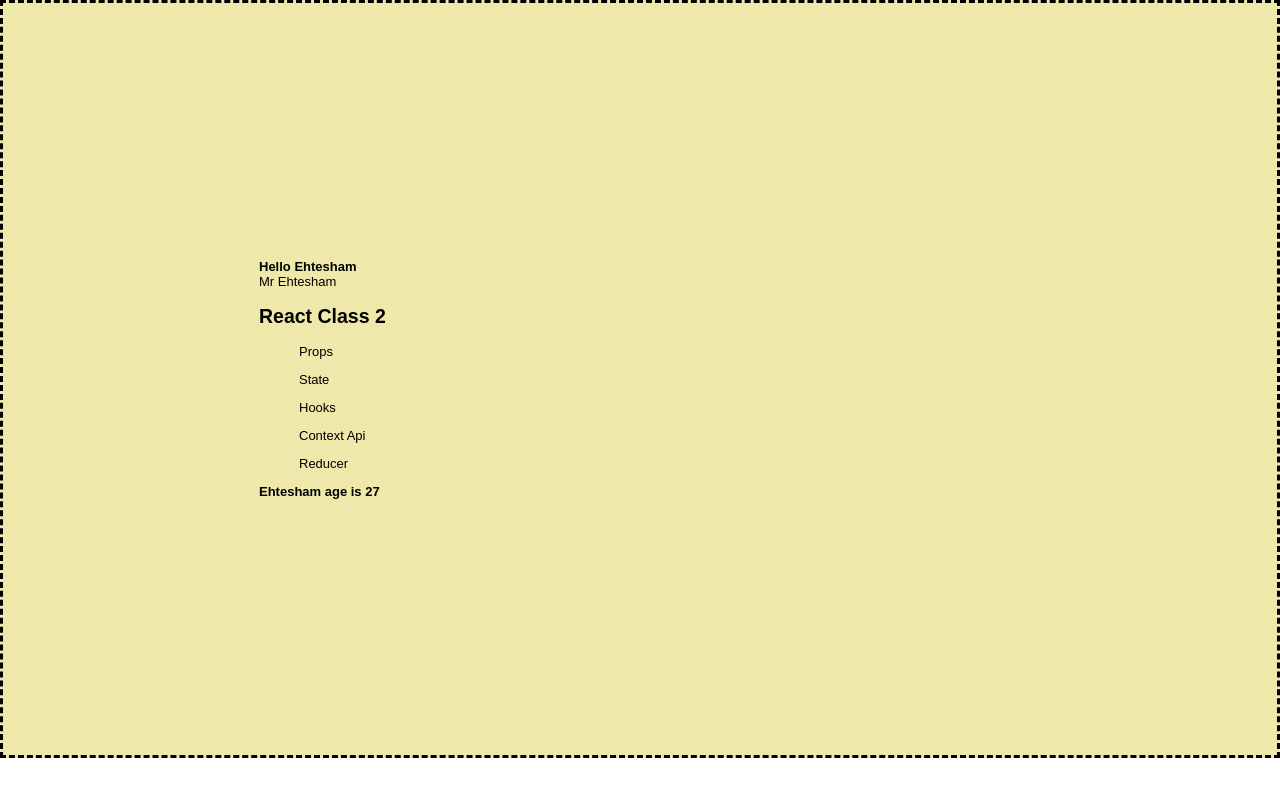
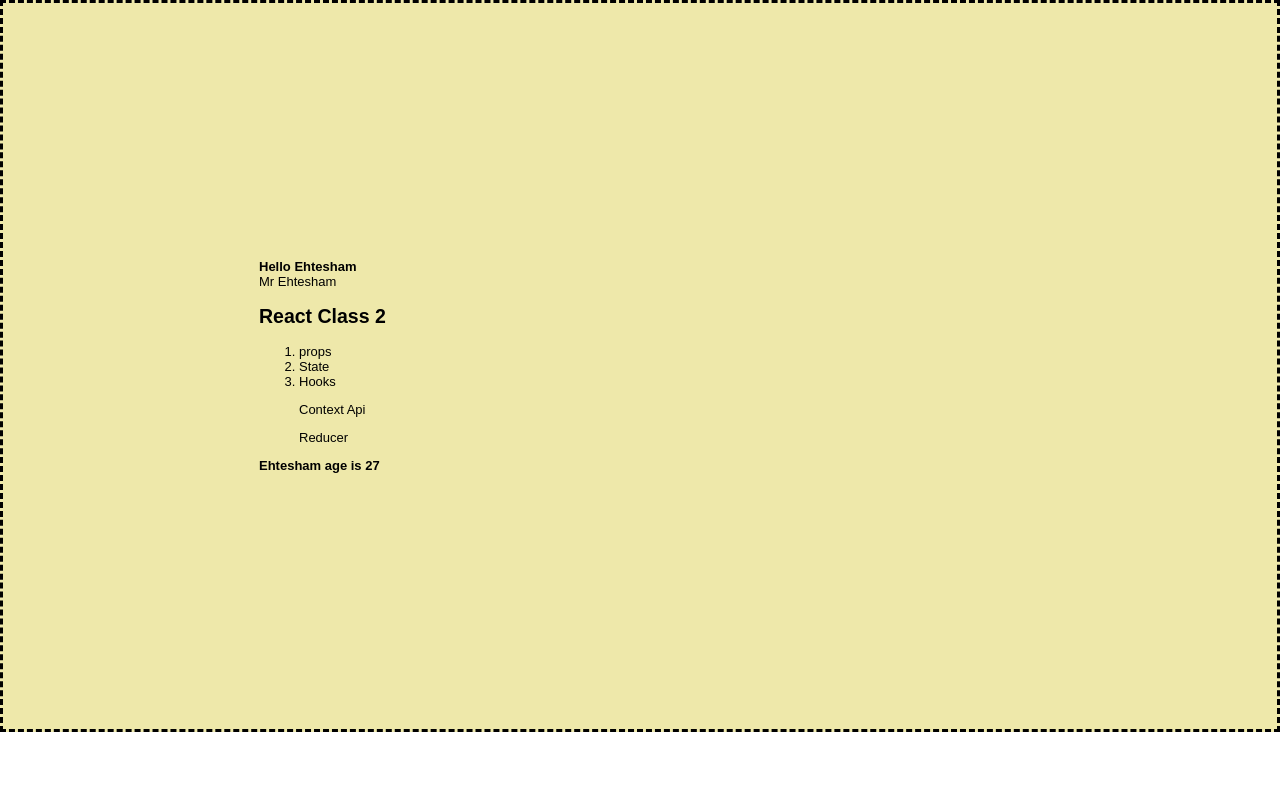
Before and after one commit to EhteshamAK/reactclass001, a React (Create React App) app: page / in a window 1280 px wide. Shown: the top 796 px of the page. Built offline with nearby package versions, Linux system fonts and the light colour scheme.

Commit message:
li added

```diff
--- a/src/App.js
+++ b/src/App.js
@@ -9,13 +9,10 @@ function App({name,age}) {
     Mr {name}
     <h2>React Class 2</h2>
     <ol>
-      Props
-    </ol>
-    <ol>
-      State
-    </ol>
-    <ol>
-      Hooks
+    <li> props </li>
+    <li> State </li>
+    <li> Hooks </li>
+
     </ol>
     <ul> Context Api</ul>
     <ul> Reducer</ul>
```
